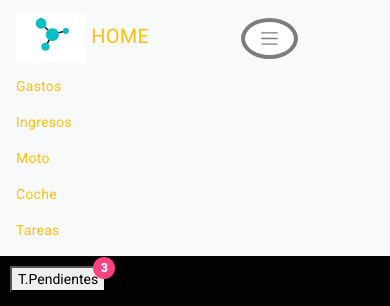
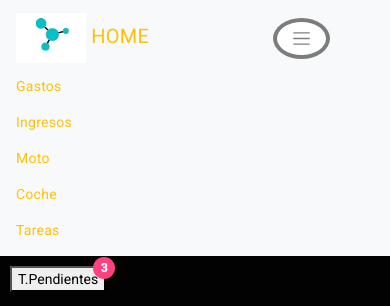
Before and after one commit to oscarsmbaquero/Angular-home, an Angular app: page / in a window 390 px wide. Both pictures are taken after a click on the button "Toggle navigation". Shown: the top 306 px of the page. Built offline with nearby package versions, Linux system fonts and the light colour scheme.

Commit message:
structure ok

```diff
--- a/src/app/core/components/header/header.component.html
+++ b/src/app/core/components/header/header.component.html
@@ -1,12 +1,12 @@
-<nav class="navbar navbar-expand-md navbar-light bg-light px-3">
-  <a class="navbar-brand" href="#">
+<nav class="navbar navbar-expand-md navbar-light bg-light">
+  <a class="navbar-brand ms-3 me-auto" href="#">
     <img src="assets/logo.jpg" width="70" height="50" alt="" />&nbsp;<span
       class="text-warning"
       >HOME</span
     >
   </a>
   <button
-    class="navbar-toggler"
+    class="navbar-toggler ms-auto"
     type="button"
     data-toggle="collapse"
     data-target="#navbarSupportedContent"
@@ -18,7 +18,7 @@
   </button>
 
   <div class="collapse navbar-collapse" id="navbarSupportedContent">
-    <ul class="navbar-nav mr-auto">
+    <ul class="navbar-nav mr-auto px-3">
       <li class="nav-item" routerLinkActive="active">
         <a class="nav-link text-warning" routerLink="/list">Gastos</a>
       </li>
```
